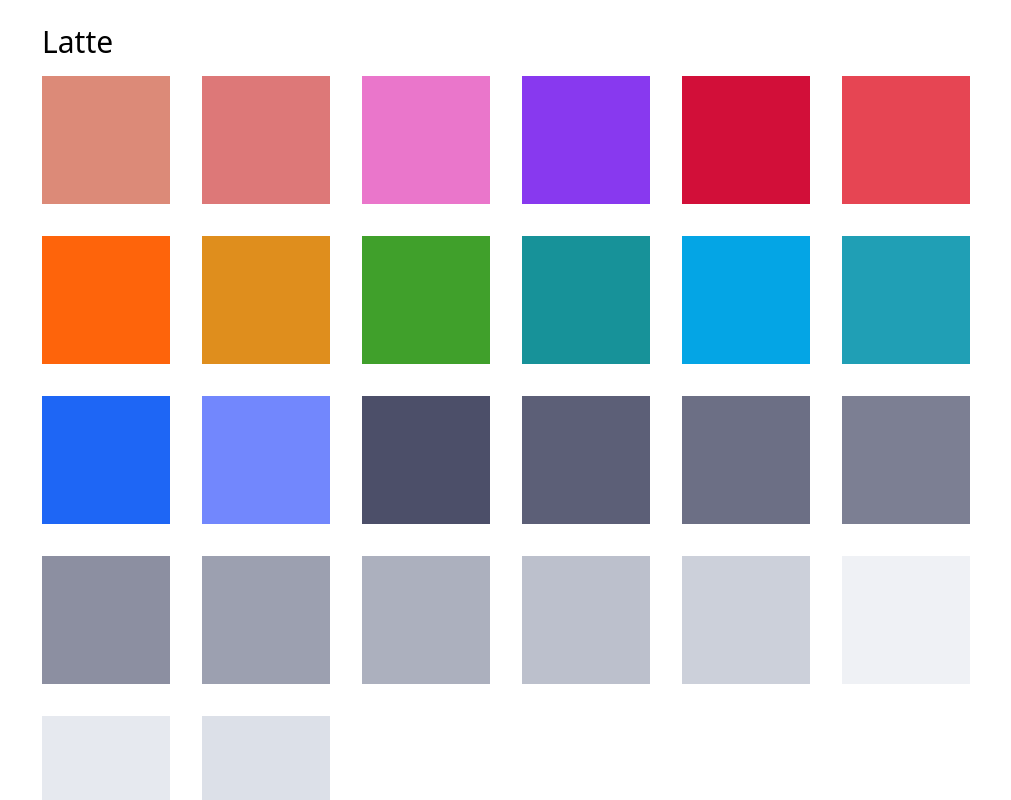
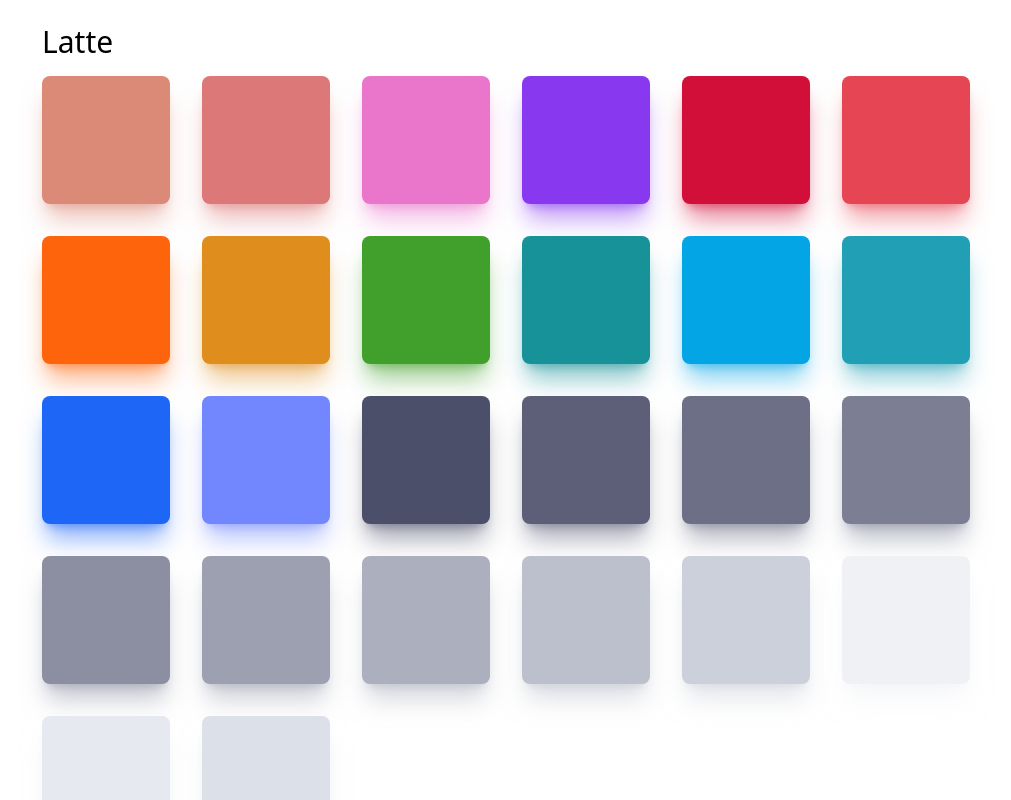
Before and after one commit to Schwefelhexa/catppuccin-colors, a Next.js app: page / in a window 1280 px wide. Shown: the whole page, without its empty margins (134-1145 px from the left). Built offline with nearby package versions, Linux system fonts and the light colour scheme; a web font is replaced by a local one; what @catppuccin/tailwindcss would draw is missing.

Commit message:
Fancy color display

```diff
--- a/src/components/Color.tsx
+++ b/src/components/Color.tsx
@@ -5,5 +5,5 @@ interface ColorProps {
   color: ColorDefinition
 }
 export default function Color({ color }: ColorProps) {
-  return <div className="bg-[--bg] w-32 h-32" style={{ "--bg": color.hex }} />
+  return <div className="bg-[--bg] w-32 h-32 rounded-lg shadow-xl shadow-[--shadow]" style={{ "--bg": color.hex, "--shadow": `rgba(${color.raw}, 0.5)` }} />
 }
```
